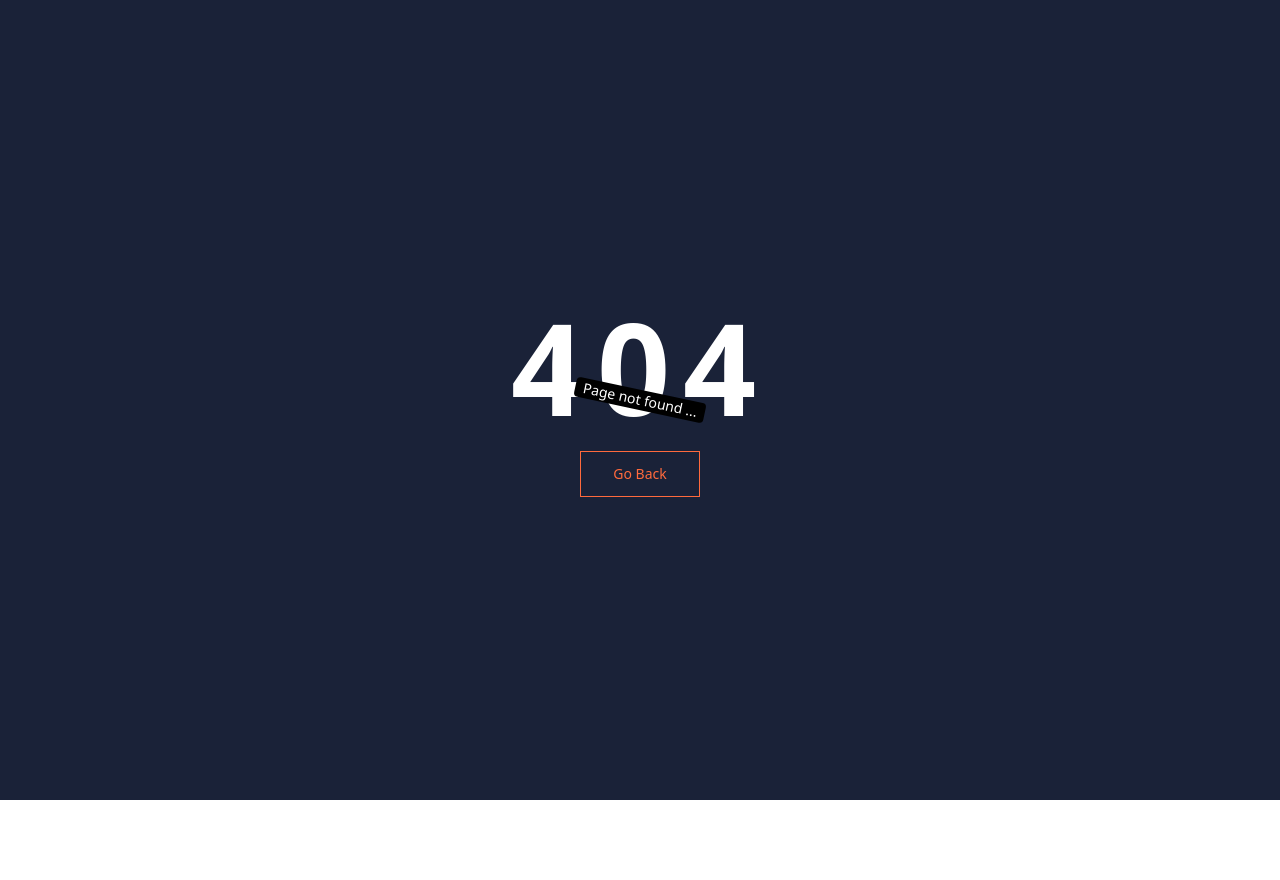
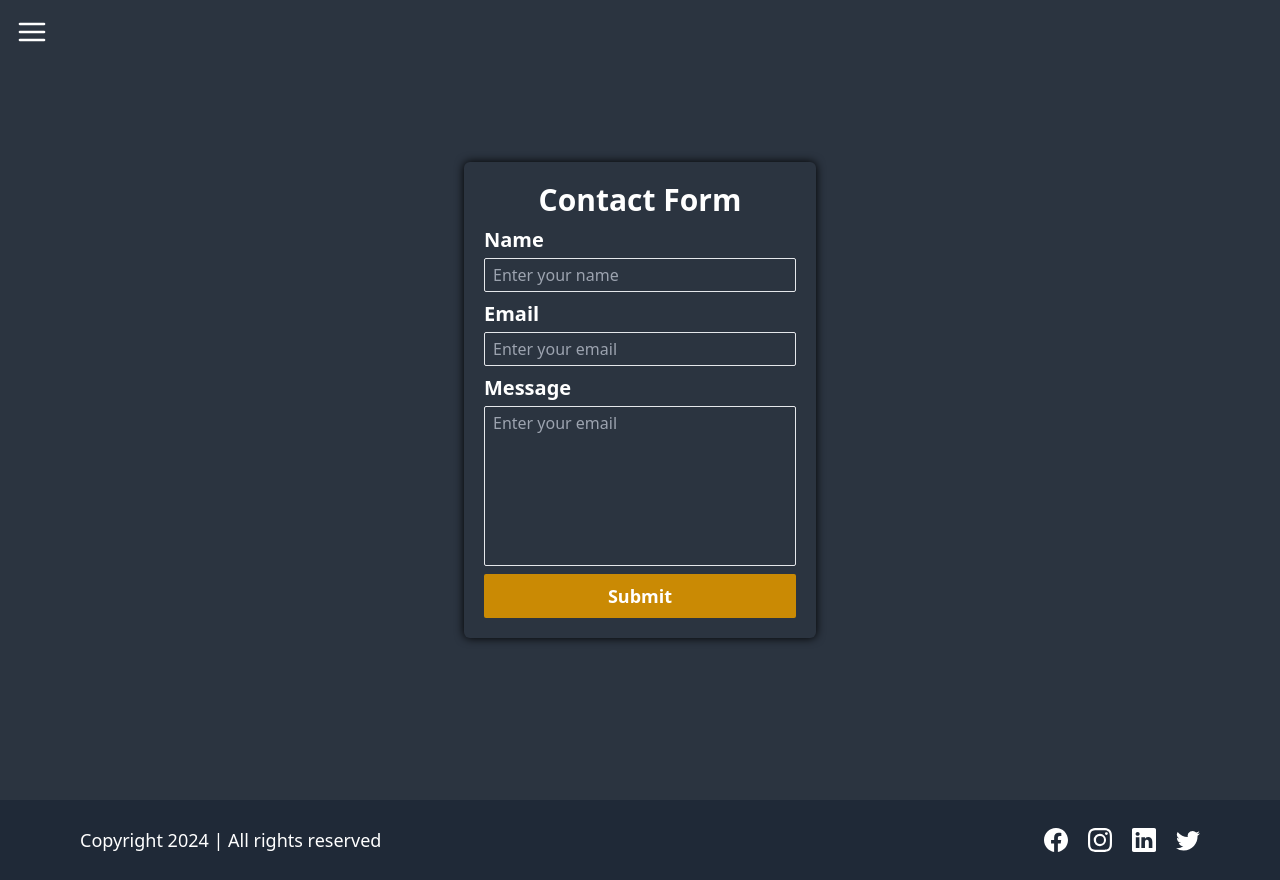
Before and after one commit to Raghibjamil/lms-fronted, a React (Vite) app: page /contact in a window 1280 px wide. Before the commit this address had no page. Before the commit the page ends 800 px from the top, so only its background shows below. Built offline with nearby package versions, Linux system fonts and the light colour scheme.

Commit message:
added contact page

```diff
--- a/src/App.jsx
+++ b/src/App.jsx
@@ -7,6 +7,7 @@
 import Signup from './Pages/Signup';
 import Login from './Pages/Login';
 import CourseList from './Pages/Course/CourseList';
+import Contact from './Pages/Contact';
 
 function App() {
 
@@ -18,6 +19,8 @@
         <Route path="/" element={<HomePage />} ></Route>
         <Route path="/about" element={<AboutUs />} ></Route>
         <Route path="/courses" element={<CourseList />} />
+        <Route path="contact" element={<Contact />} />
+
 
         <Route path="/signup" element={<Signup />} />
         <Route path="/login" element={<Login />} />
--- /dev/null
+++ b/src/Helpers/regexMatcher.js
@@ -0,0 +1,7 @@
+export function isEmail(string) {
+    return string.match(/^(([^<>()[\]\\.,;:\s@"]+(\.[^<>()[\]\\.,;:\s@"]+)*)|.(".+"))@((\[[0-9]{1,3}\.[0-9]{1,3}\.[0-9]{1,3}\.[0-9]{1,3}\])|(([a-zA-Z\-0-9]+\.)+[a-zA-Z]{2,}))$/);
+}
+
+export function isValidPassword(string) {
+    return string.match(/^(?=.*[0-9])(?=.*[!@#$%^&*])[a-zA-Z0-9!@#$%^&*]{6,16}$/);
+}
--- /dev/null
+++ b/src/Pages/Contact.jsx
@@ -0,0 +1,129 @@
+import { useState } from "react";
+import { toast } from "react-hot-toast";
+
+import axiosInstance from "../Helpers/axiosInstance";
+import { isEmail } from "../Helpers/regexMatcher";
+import HomeLayout from "../Layouts/HomeLayout";
+
+function Contact() {
+
+    const [userInput, setUserInput] = useState({
+        name: "",
+        email: "",
+        message: "",
+    });
+
+    function handleInputChange(e) {
+        const {name, value} = e.target;
+        setUserInput({
+            ...userInput,
+            [name]: value
+        })
+    }
+
+    async function onFormSubmit(e) {
+        e.preventDefault();
+        if(!userInput.email || !userInput.name || !userInput.message) {
+            toast.error("All fields are mandatory");
+            return;
+        }
+
+        if(!isEmail(userInput.email)) {
+            toast.error("Invalid email");
+            return;
+        }
+
+        try {
+            const response = axiosInstance.post("/contact", userInput);
+            toast.promise(response, {
+                loading: "Submitting your message...",
+                success: "Form submitted successfully",
+                error: "Failed to submit the form"
+            });
+            const contactResponse = await response;
+            console.log(contactResponse)
+            if(contactResponse?.data?.success) {
+                setUserInput({
+                    name: "",
+                    email: "",
+                    message: "",
+                });
+            }
+        } catch (err) {
+            toast.error("operation failed....")
+        }
+
+    }
+
+    return (
+        <HomeLayout>
+            <div className="flex items-center justify-center h-[100vh]">
+                <form
+                    noValidate
+                    onSubmit={onFormSubmit}
+                    className="flex flex-col items-center justify-center gap-2 p-5 rounded-md text-white shadow-[0_0_10px_black] w-[22rem]">
+
+                    <h1 className="text-3xl font-semibold">
+                        Contact Form
+                    </h1>
+
+                    <div className="flex flex-col w-full gap-1">
+                        <label htmlFor="name" className="text-xl font-semibold">
+                            Name
+                        </label>
+                        <input
+                            className="bg-transparent border px-2 py-1 rounded-sm"
+                            id="name"
+                            type="text"
+                            name="name"
+                            placeholder="Enter your name"
+                            onChange={handleInputChange}
+                            value={userInput.name}
+                        />
+
+                    </div>
+
+                    <div className="flex flex-col w-full gap-1">
+                        <label htmlFor="email" className="text-xl font-semibold">
+                            Email
+                        </label>
+                        <input
+                            className="bg-transparent border px-2 py-1 rounded-sm"
+                            id="email"
+                            type="email"
+                            name="email"
+                            placeholder="Enter your email"
+                            onChange={handleInputChange}
+                            value={userInput.email}
+                        />
+
+                    </div>
+
+                    <div className="flex flex-col w-full gap-1">
+                        <label htmlFor="message" className="text-xl font-semibold">
+                            Message
+                        </label>
+                        <textarea
+                            className="bg-transparent border px-2 py-1 rounded-sm resize-none h-40"
+                            id="message"
+                            name="message"
+                            placeholder="Enter your email"
+                            onChange={handleInputChange}
+                            value={userInput.message}
+                        />
+
+                    </div>
+                    <button type="submit"
+                        className="w-full bg-yellow-600 hover:bg-yellow-500 transition-all ease-in-out duration-300 rounded-sm py-2 font-semibold text-lg cursor-pointer"
+                    >
+                        Submit
+                    </button>
+
+                </form>
+            </div>
+
+        </HomeLayout>
+    );
+}
+
+export default Contact;
--- a/src/Pages/Signup.jsx
+++ b/src/Pages/Signup.jsx
@@ -6,6 +6,7 @@
 
 import HomeLayout from '../Layouts/HomeLayout';
 import { createAccount } from '../Redux/Slices/AuthSlice';
+import { isEmail, isValidPassword } from '../Helpers/regexMatcher';
 
 function Signup() {
 
@@ -61,12 +62,12 @@
             return;
         }
         // checking valid email
-        if(!signupData.email.match(/^(([^<>()[\]\\.,;:\s@"]+(\.[^<>()[\]\\.,;:\s@"]+)*)|.(".+"))@((\[[0-9]{1,3}\.[0-9]{1,3}\.[0-9]{1,3}\.[0-9]{1,3}\])|(([a-zA-Z\-0-9]+\.)+[a-zA-Z]{2,}))$/)) {
+        if(!isEmail(signupData.email)) {
             toast.error("Invalid email id");
             return;
         }
         // checking password validation
-        if(!signupData.password.match(/^(?=.*[0-9])(?=.*[!@#$%^&*])[a-zA-Z0-9!@#$%^&*]{6,16}$/)) {
+        if(!isValidPassword(signupData.password)) {
             toast.error("Password should be 6 - 16 character long with atleast a number and special character");
             return;
         }
```
